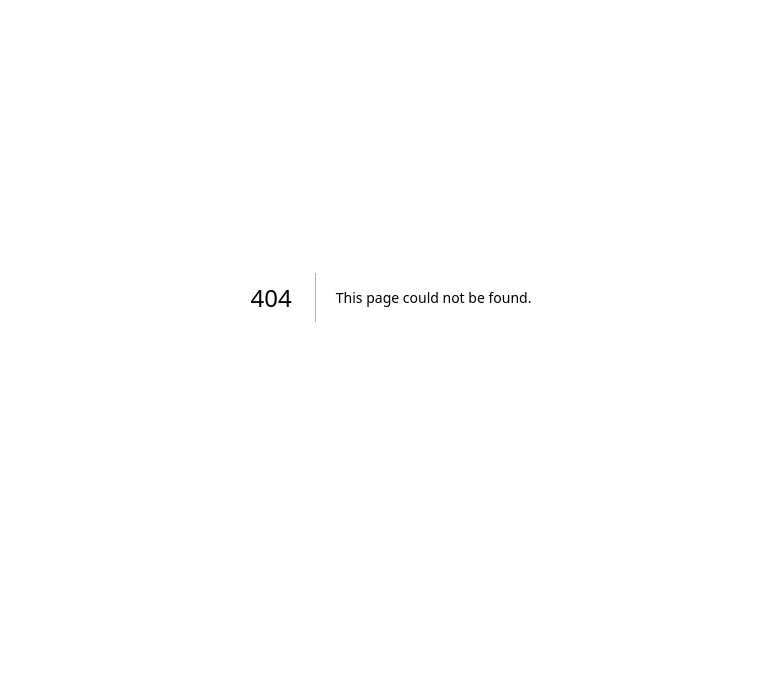
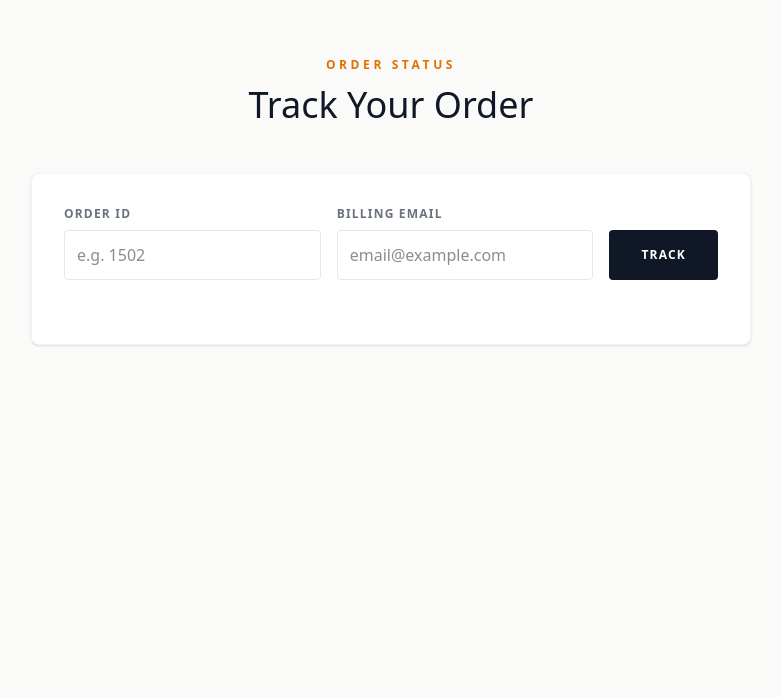
Before and after one commit to miradnanayoub/kashmir-aromatics, a Next.js app: page /track-order in a window 1280 px wide. Before the commit this address had no page. Shown: the part 103-800 px from the top of the page, without its empty margins (249-1030 px from the left). Built offline with nearby package versions, Linux system fonts and the light colour scheme.

Commit message:
Add Track Order feature with secure API route

```diff
--- /dev/null
+++ b/app/api/track-order/route.ts
@@ -0,0 +1,57 @@
+import { NextResponse } from 'next/server';
+
+export async function POST(request: Request) {
+  try {
+    const { orderId, email } = await request.json();
+
+    if (!orderId || !email) {
+      return NextResponse.json({ success: false, message: 'Order ID and Email are required.' }, { status: 400 });
+    }
+
+    const url = process.env.WORDPRESS_SITE_URL;
+    const key = process.env.WC_CONSUMER_KEY;
+    const secret = process.env.WC_CONSUMER_SECRET;
+
+    // Call WooCommerce REST API securely from the server
+    const response = await fetch(`${url}/wp-json/wc/v3/orders/${orderId}`, {
+      headers: {
+        Authorization: `Basic ${Buffer.from(`${key}:${secret}`).toString('base64')}`,
+      },
+    });
+
+    if (!response.ok) {
+      if (response.status === 404) {
+        return NextResponse.json({ success: false, message: 'Order not found. Please check the ID.' }, { status: 404 });
+      }
+      throw new Error('Failed to fetch order');
+    }
+
+    const order = await response.json();
+
+    // SECURITY CHECK: Verify the email matches the order
+    if (order.billing.email.toLowerCase() !== email.toLowerCase()) {
+      return NextResponse.json({ success: false, message: 'Email does not match our records for this order.' }, { status: 403 });
+    }
+
+    // Return only the safe data
+    return NextResponse.json({
+      success: true,
+      order: {
+        id: order.id,
+        status: order.status,
+        date: order.date_created,
+        total: order.total,
+        currency: order.currency_symbol,
+        items: order.line_items.map((item: any) => ({
+          name: item.name,
+          quantity: item.quantity,
+          total: item.total
+        }))
+      }
+    });
+
+  } catch (error) {
+    console.error('Tracking Error:', error);
+    return NextResponse.json({ success: false, message: 'Server error. Please try again later.' }, { status: 500 });
+  }
+}
--- /dev/null
+++ b/app/track-order/page.tsx
@@ -0,0 +1,143 @@
+"use client";
+
+import Navbar from "@/components/Navbar";
+import { useState } from "react";
+import { Loader2, Package, CheckCircle, Clock, Truck, XCircle } from "lucide-react";
+
+export default function TrackOrderPage() {
+  const [isLoading, setIsLoading] = useState(false);
+  const [orderData, setOrderData] = useState<any>(null);
+  const [error, setError] = useState("");
+
+  async function handleTrack(e: React.FormEvent<HTMLFormElement>) {
+    e.preventDefault();
+    setIsLoading(true);
+    setError("");
+    setOrderData(null);
+
+    const formData = new FormData(e.currentTarget);
+    const orderId = formData.get("orderId");
+    const email = formData.get("email");
+
+    try {
+      const res = await fetch("/api/track-order", {
+        method: "POST",
+        headers: { "Content-Type": "application/json" },
+        body: JSON.stringify({ orderId, email }),
+      });
+
+      const data = await res.json();
+
+      if (data.success) {
+        setOrderData(data.order);
+      } else {
+        setError(data.message);
+      }
+    } catch (err) {
+      setError("Something went wrong. Please check your connection.");
+    } finally {
+      setIsLoading(false);
+    }
+  }
+
+  // Helper to get status icon/color
+  const getStatusStyle = (status: string) => {
+    switch (status) {
+      case 'completed': return { icon: <CheckCircle className="w-8 h-8 text-green-500" />, color: "bg-green-50 text-green-700", text: "Completed" };
+      case 'processing': return { icon: <Loader2 className="w-8 h-8 text-blue-500 animate-spin-slow" />, color: "bg-blue-50 text-blue-700", text: "Processing" };
+      case 'on-hold': return { icon: <Clock className="w-8 h-8 text-amber-500" />, color: "bg-amber-50 text-amber-700", text: "On Hold" };
+      case 'cancelled': return { icon: <XCircle className="w-8 h-8 text-red-500" />, color: "bg-red-50 text-red-700", text: "Cancelled" };
+      default: return { icon: <Package className="w-8 h-8 text-gray-500" />, color: "bg-gray-50 text-gray-700", text: status };
+    }
+  };
+
+  return (
+    <main className="bg-[#FAFAF9] min-h-screen">
+      <Navbar />
+
+      <section className="pt-40 pb-20 px-6 max-w-3xl mx-auto">
+        <div className="text-center mb-12">
+          <span className="font-sans text-xs font-bold tracking-[0.3em] text-amber-600 uppercase mb-3 block">Order Status</span>
+          <h1 className="font-serif text-4xl text-gray-900">Track Your Order</h1>
+        </div>
+
+        <div className="bg-white p-8 rounded-lg shadow-sm border border-gray-100">
+          <form onSubmit={handleTrack} className="flex flex-col md:flex-row gap-4 mb-8">
+            <div className="flex-1">
+              <label className="block text-xs font-bold uppercase tracking-widest text-gray-500 mb-2">Order ID</label>
+              <input
+                name="orderId"
+                type="text"
+                placeholder="e.g. 1502"
+                required
+                className="w-full border border-gray-200 rounded p-3 focus:outline-none focus:border-amber-600 focus:ring-1 focus:ring-amber-600 transition"
+              />
+            </div>
+            <div className="flex-1">
+              <label className="block text-xs font-bold uppercase tracking-widest text-gray-500 mb-2">Billing Email</label>
+              <input
+                name="email"
+                type="email"
+                placeholder="email@example.com"
+                required
+                className="w-full border border-gray-200 rounded p-3 focus:outline-none focus:border-amber-600 focus:ring-1 focus:ring-amber-600 transition"
+              />
+            </div>
+            <div className="flex items-end">
+              <button
+                type="submit"
+                disabled={isLoading}
+                className="h-[50px] px-8 bg-gray-900 text-white font-bold uppercase tracking-widest text-xs rounded hover:bg-amber-600 transition-colors disabled:opacity-70 flex items-center justify-center w-full md:w-auto"
+              >
+                {isLoading ? <Loader2 className="w-4 h-4 animate-spin" /> : "Track"}
+              </button>
+            </div>
+          </form>
+
+          {/* --- RESULTS AREA --- */}
+          {error && (
+            <div className="bg-red-50 text-red-600 p-4 rounded text-center text-sm border border-red-100">
+              {error}
+            </div>
+          )}
+
+          {orderData && (
+            <div className="animate-in fade-in slide-in-from-bottom-4 duration-500">
+              <div className={`p-6 rounded-lg border border-gray-100 flex items-center gap-4 mb-6 ${getStatusStyle(orderData.status).color}`}>
+                {getStatusStyle(orderData.status).icon}
+                <div>
+                  <h3 className="font-serif text-xl font-medium capitalize">{getStatusStyle(orderData.status).text}</h3>
+                  <p className="text-xs opacity-80 uppercase tracking-wider mt-1">Order #{orderData.id}</p>
+                </div>
+              </div>
+
+              <div className="border-t border-gray-100 pt-6">
+                <h4 className="font-bold text-gray-900 text-sm uppercase tracking-wider mb-4">Order Items</h4>
+                <ul className="space-y-4">
+                  {orderData.items.map((item: any, i: number) => (
+                    <li key={i} className="flex justify-between items-center text-sm">
+                      <span className="text-gray-600">
+                        <span className="font-medium text-gray-900">{item.quantity}x</span> {item.name}
+                      </span>
+                      <span className="font-medium text-gray-900">
+                        {/* Assuming currency symbol is in the data, simpler display here */}
+                        Wait for total
+                      </span>
+                    </li>
+                  ))}
+                </ul>
+                <div className="border-t border-gray-100 mt-4 pt-4 flex justify-between items-center">
+                  <span className="font-bold text-gray-900">Total</span>
+                  <span className="font-serif text-xl text-amber-600 font-medium">
+                     {/* Try to parse currency symbol if available, else standard */}
+                     ₹{orderData.total}
+                  </span>
+                </div>
+              </div>
+            </div>
+          )}
+        </div>
+      </section>
+    </main>
+  );
+}
```
